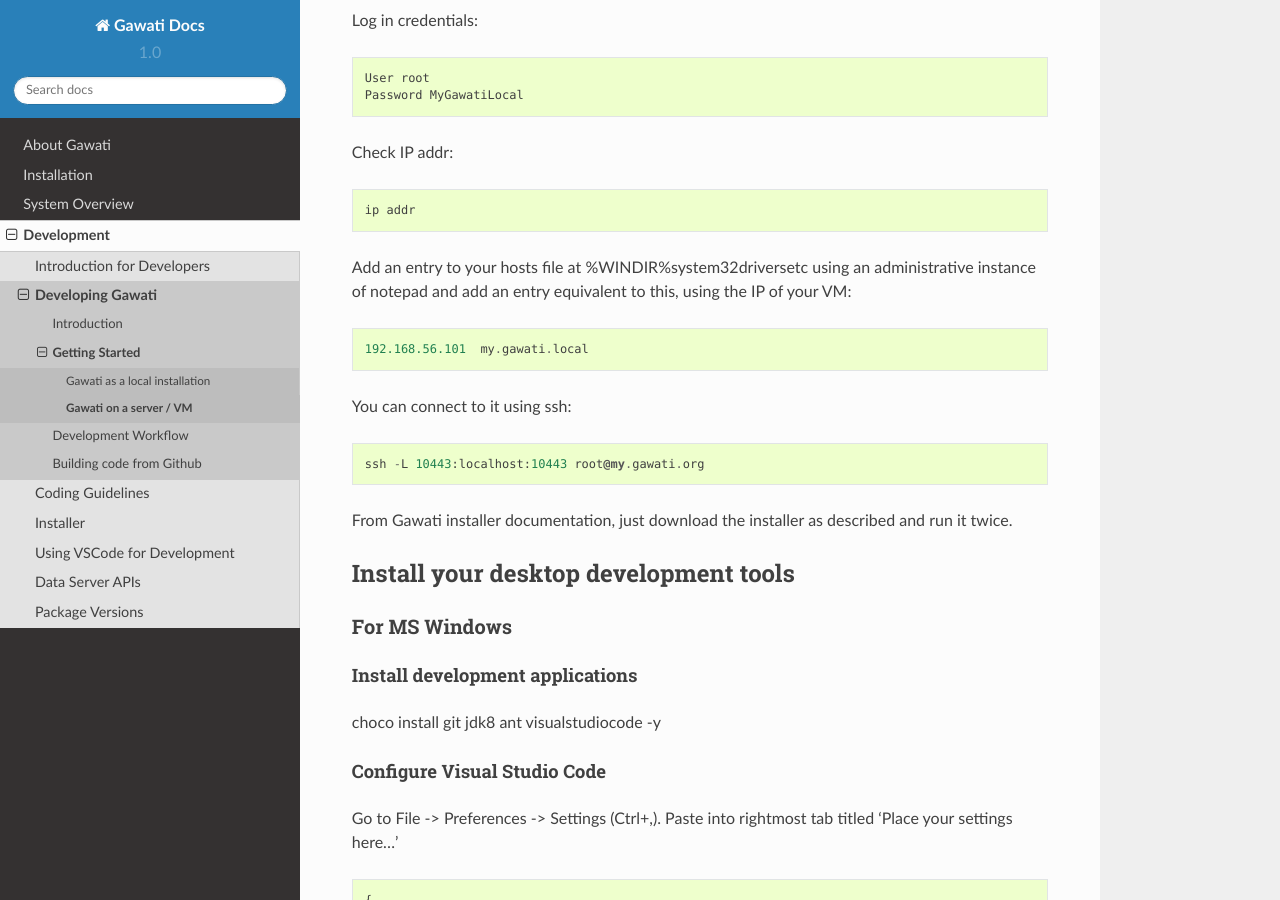
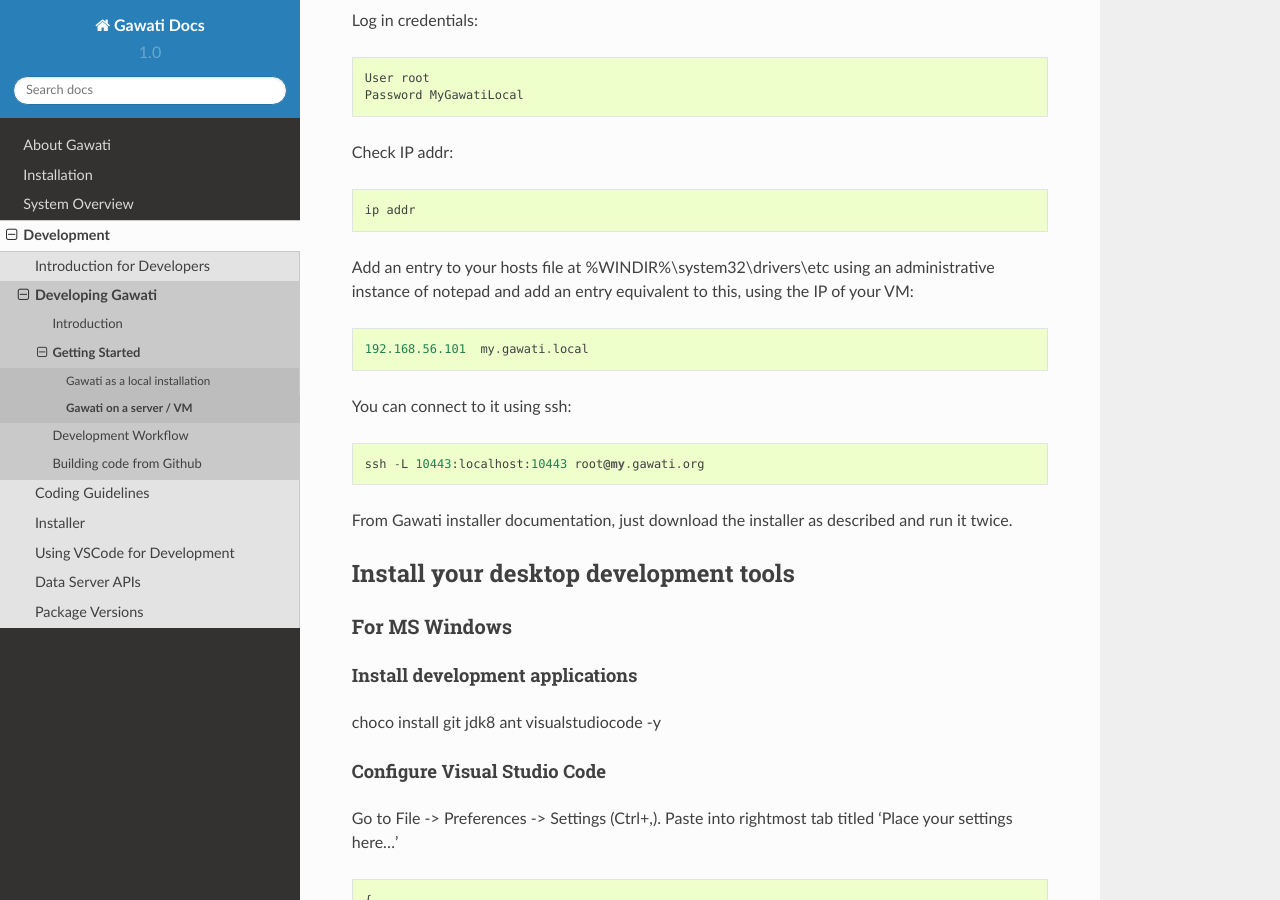
Before and after one commit to gawati/gawati-docs, a Sphinx documentation site: the page built from docs/source/development/dev-env-vm.rst, in a window 1280 px wide and 900 px high, scrolled down 1384 px. Built offline with Sphinx 7.4.7 and the Read the Docs theme 2.0.0, drawn with Linux system fonts in a browser that asks for light colours.

Commit message:
Escape backslashes

```diff
--- a/docs/source/development/dev-env-vm.rst
+++ b/docs/source/development/dev-env-vm.rst
@@ -69,7 +69,7 @@ Check IP addr::
 
   ip addr
 
-Add an entry to your hosts file at %WINDIR%\system32\drivers\etc using an
+Add an entry to your hosts file at %WINDIR%\\system32\\drivers\\etc using an
 administrative instance of notepad and add an entry equivalent to this, using the
 IP of your VM::
 
```
